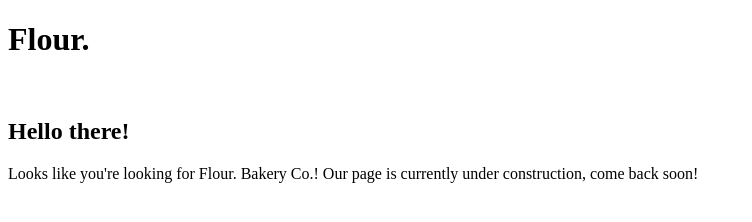
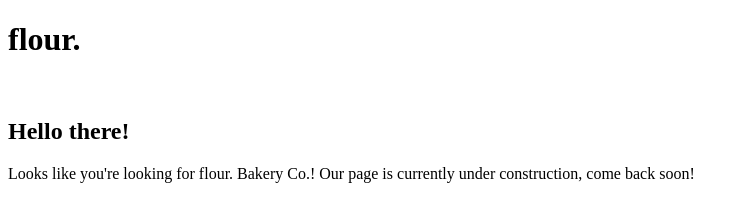
Before and after one commit to FlourBakeryCo/FirstWebsite, a plain HTML site: page index.html in a window 1280 px wide. Shown: the full height of the page, 0-752 px from the left. Drawn offline with Linux system fonts and the light colour scheme.

Commit message:
little f

```diff
--- a/index.html
+++ b/index.html
@@ -3,14 +3,14 @@
   <head>
     <meta charset="UTF-8" />
     <meta name="viewport" content="width=device-width, initial-scale=1.0" />
-    <title>Flour.</title>
+    <title>flour.</title>
   </head>
   <body>
-    <h1>Flour.</h1>
+    <h1>flour.</h1>
     <br />
     <h2>Hello there!</h2>
     <p>
-      Looks like you're looking for Flour. Bakery Co.! Our page is currently
+      Looks like you're looking for flour. Bakery Co.! Our page is currently
       under construction, come back soon!
     </p>
   </body>
```
